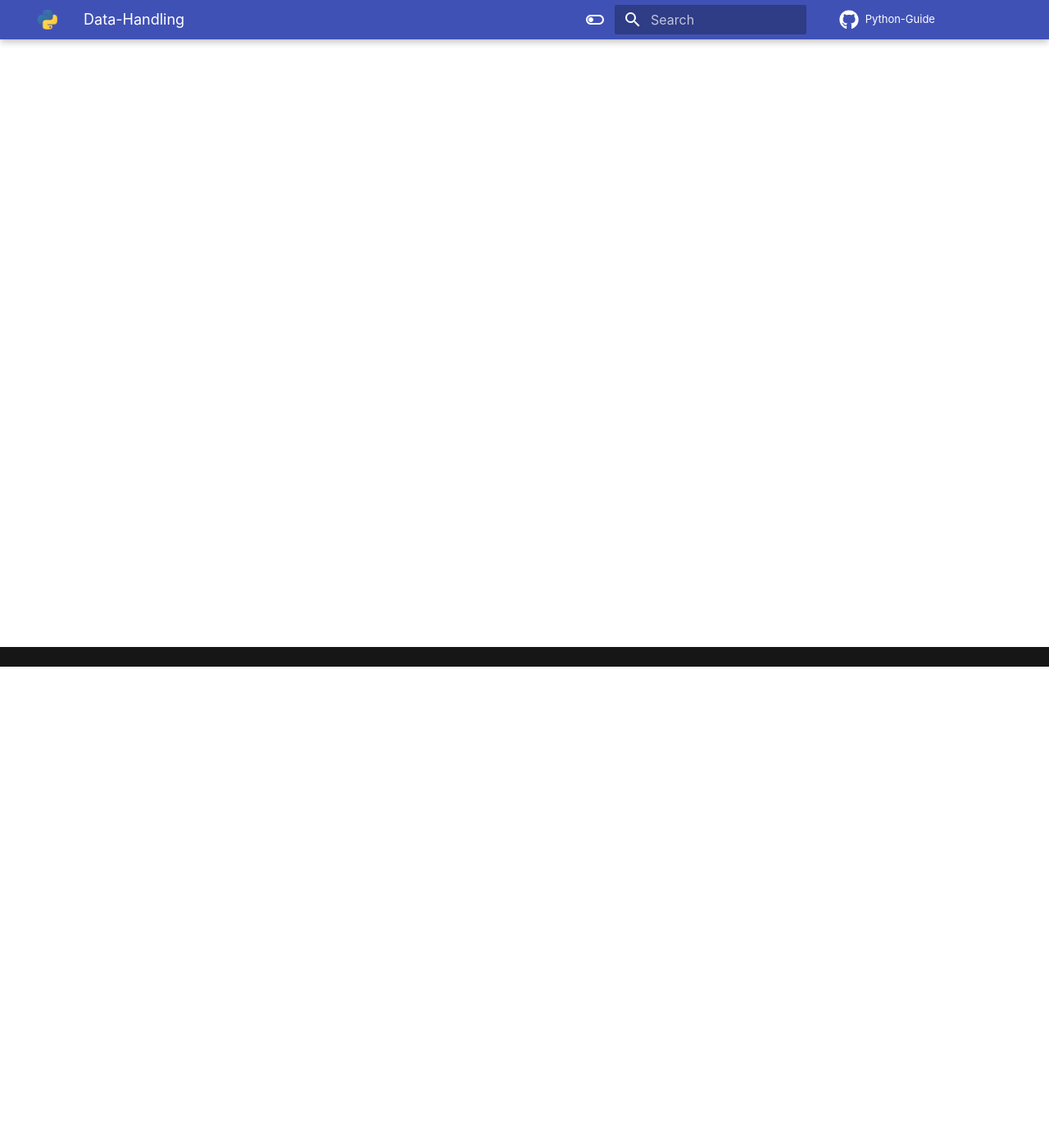
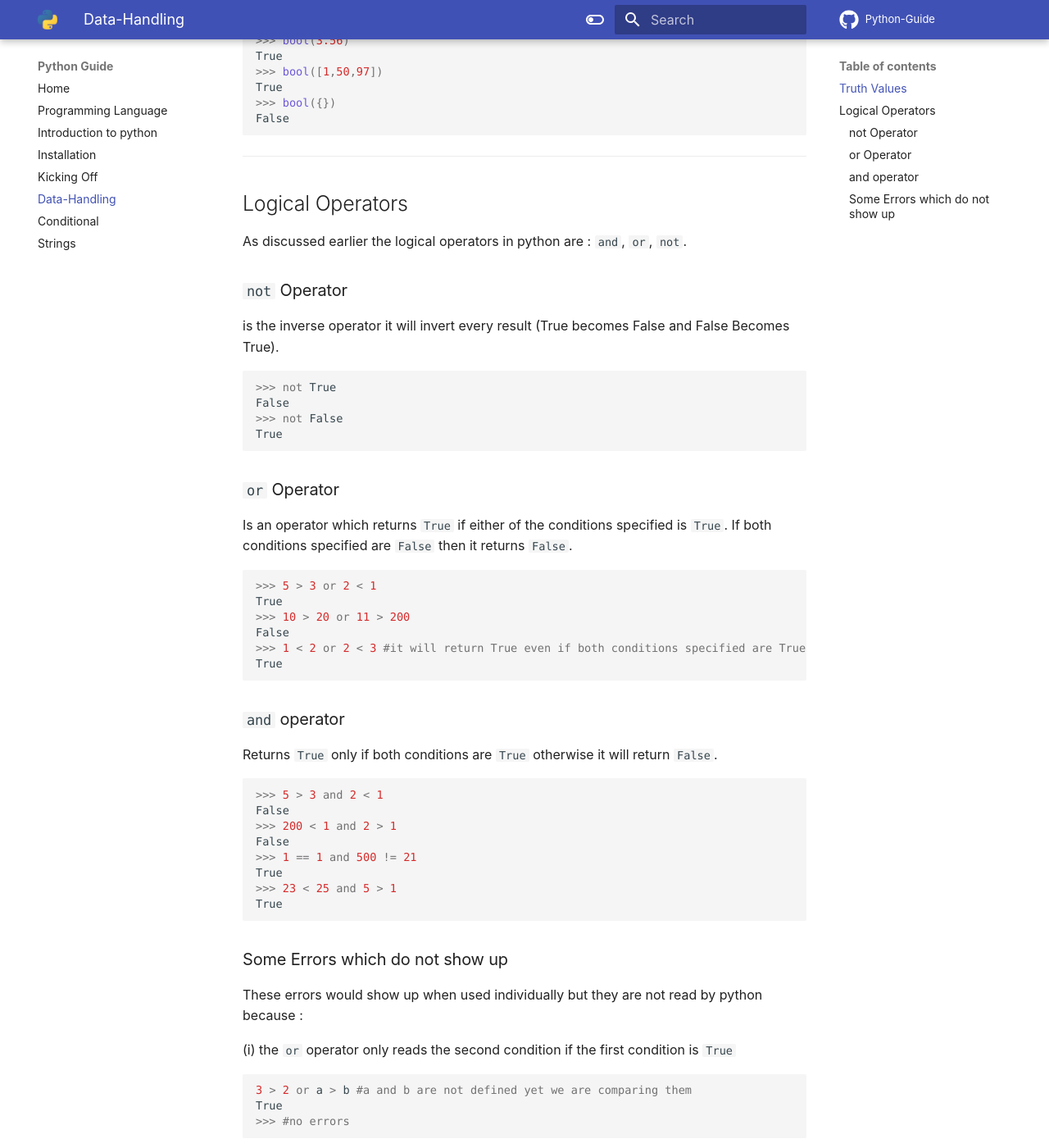
Before and after one commit to oliiiiiiiiiiiii/Python-Guide, an MkDocs documentation site: the page built from docs/data.md, in a window 1280 px wide and 1400 px high, scrolled down 587 px. Shown: the whole window at 82% size. Built offline with MkDocs 1.6.1 and Material for MkDocs 9.7.7, drawn with Linux system fonts in a browser that asks for light colours; comment, search, counter and statistics services are not loaded; some of the changed text lies outside the part shown.

Commit message:
Add files via upload

````diff
--- a/docs/data.md
+++ b/docs/data.md
@@ -1 +1,107 @@
 # Data Handling
+
+## Truth Values
+
+Truth values are basically logical values of some data.
+
+It can have either of two values : `True` / `False`
+
+In python, except : `False`, `""`, `''`, `''''''`, `""""""`, `None`, `0`, `{}`, `[]` and `()` have a truth value as `False`.
+
+Truth Value of some data can be found out using `bool(x)`, where `x` is some data.
+
+Lets test it out :
+
+```py
+>>> bool("Hello")
+True
+>>> bool(0)
+False
+>>> bool(None)
+False
+>>> bool(1)
+True
+>>> bool(3.56)
+True
+>>> bool([1,50,97])
+True
+>>> bool({})
+False
+```
+<hr>
+
+## Logical Operators
+
+As discussed earlier the logical operators in python are : `and`, `or`, `not`.
+
+### `not` Operator
+is the inverse operator it will invert every result (True becomes False and False Becomes True).
+
+```py
+>>> not True
+False
+>>> not False
+True
+```
+
+### `or` Operator
+
+Is an operator which returns `True` if either of the conditions specified is `True`.
+If both conditions specified are `False` then it returns `False`.
+
+
+```py
+>>> 5 > 3 or 2 < 1
+True
+>>> 10 > 20 or 11 > 200
+False
+>>> 1 < 2 or 2 < 3 #it will return True even if both conditions specified are True
+True
+```
+
+### `and` operator
+Returns `True` only if both conditions are `True` otherwise it will return `False`.
+
+```py
+>>> 5 > 3 and 2 < 1
+False
+>>> 200 < 1 and 2 > 1
+False
+>>> 1 == 1 and 500 != 21
+True
+>>> 23 < 25 and 5 > 1
+True
+```
+
+### Some Errors which do not show up
+
+These errors would show up when used individually but they are not read by python because :
+
+(i) the `or` operator only reads the second condition if the first condition is `True`
+
+```py
+3 > 2 or a > b #a and b are not defined yet we are comparing them
+True
+>>> #no errors
+```
+
+(ii) the `and` operator only reads the second condition if the second condition is `False`
+
+```py
+>>> 3 < 2 and a != b
+False
+>>> #no errors yet again
+```
+
+Lets confirm  that they do give errors if used individually:
+
+```py
+>>> a > b
+Traceback (most recent call last):
+  File "<stdin>", line 1, in <module>
+NameError: name 'a' is not defined
+>>> a != b
+Traceback (most recent call last):
+  File "<stdin>", line 1, in <module>
+NameError: name 'a' is not defined
+```
````
Also changed, not shown: docs/conditional.md (+1 -1 lines), docs/kicking_off.md (+1 -1 lines), docs/python_introduction.md (+10 -0 lines).
